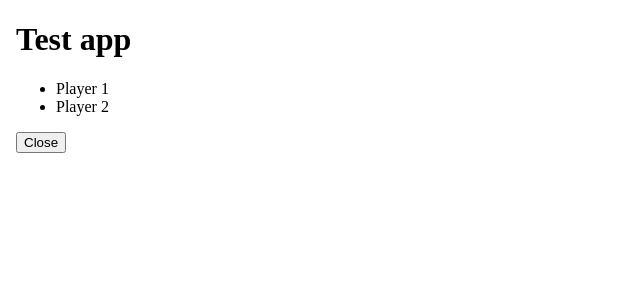
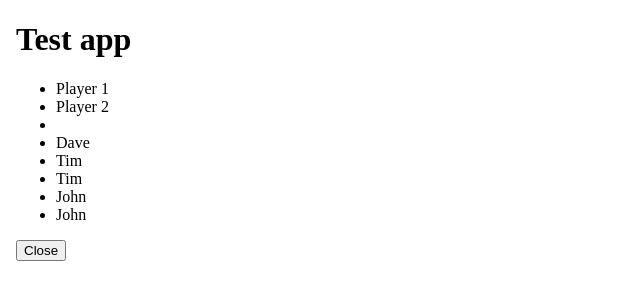
Before and after one commit to juliaranne/angular-app, an Angular app: page /leaderboard in a window 1280 px wide. Shown: the top 300 px of the page, without its empty margins (0-640 px from the left). Built offline with nearby package versions, Linux system fonts and the light colour scheme; data requests are answered from the project's data file.

Commit message:
add get error id and create player

```diff
--- a/server/api/db.json
+++ b/server/api/db.json
@@ -9,6 +9,35 @@
       "id": 2,
       "name": "Player 2",
       "score": 58
+    },
+    {
+      "name": "",
+      "id": 3
+    },
+    {
+      "name": "Dave",
+      "id": 4,
+      "score": 0
+    },
+    {
+      "name": "Tim",
+      "id": 5,
+      "score": 0
+    },
+    {
+      "name": "Tim",
+      "id": 6,
+      "score": 0
+    },
+    {
+      "name": "John",
+      "id": 7,
+      "score": 0
+    },
+    {
+      "name": "John",
+      "id": 8,
+      "score": 0
     }
   ]
 }
--- a/src/app/player/create-player/create-player.component.html
+++ b/src/app/player/create-player/create-player.component.html
@@ -2,10 +2,10 @@
   <label for="playerName">Name*</label>
   <input #inputRef="ngModel" name="name" id="playerName" type="text" ngModel required />
   <div *ngIf="inputRef.invalid && (inputRef.dirty || inputRef.touched)">
-    You're wrong!!!
-    <div *ngIf="!inputRef.errors?.required">
+    Please enter a player name
+    <!-- <div *ngIf="!inputRef.errors?.required">
       Is this hidden or not?
-    </div>
+    </div> -->
   </div>
   <button [disabled]="!playerForm.valid">Submit</button>
 </form>
--- a/src/app/player/create-player/create-player.component.ts
+++ b/src/app/player/create-player/create-player.component.ts
@@ -1,14 +1,49 @@
-import { Component } from '@angular/core';
-import { FormsModule } from '@angular/forms';
+import { Component, OnInit, ViewChild } from '@angular/core';
+import { PlayerService } from '../../shared/player.service';
+import { Player } from '../../shared/player.model';
+
+import { Observable } from 'rxjs/Observable';
+import 'rxjs/add/observable/fromEvent';
 
 @Component({
   selector: 'app-create-player',
   templateUrl: './create-player.component.html',
   styleUrls: ['./create-player.component.scss']
 })
-export class CreatePlayer {
+export class CreatePlayer implements OnInit {
+  @ViewChild('inputRef') inputRef: string = '';
+  player: Player = {name: '', id: 0, score: 0 }
+  players: Player[] = [];
 
-  onSubmit(values: any) {
-    console.log(values);
+  constructor(private playerService: PlayerService) {
+  }
+
+  ngOnInit() {
+    const name$ = Observable.fromEvent(this.getNativeElement(this.inputRef), 'keyup')
+      .debounceTime(200)
+      .distinctUntilChanged()
+      .map((event: any) => event.target.value)
+      .switchMap(term => this.itemsService.search(term))
+      .subscribe(items => this.onResults.emit(items));
+  }
+
+  onSubmit(formData: {name: string}) {
+    this.player.name = formData.name;
+    this.getPlayerId();
+  }
+
+  getPlayerId() {
+    this.playerService.getId()
+      .subscribe(id => {
+        this.player.id = id
+        this.createPlayer();
+      });
+  }
+
+  createPlayer() {
+    this.playerService.create(this.player)
+      .subscribe(players => {
+        this.players = players
+      });
   }
 }
--- a/src/app/shared/player.service.ts
+++ b/src/app/shared/player.service.ts
@@ -1,8 +1,10 @@
-import { HttpClient } from '@angular/common/http';
+import { HttpClient, HttpHeaders } from '@angular/common/http';
 import { Injectable } from '@angular/core';
 import { map } from "rxjs/operators";
+import { Player } from './player.model';
 
 const BASE_URL = 'http://localhost:3000/players/';
+const HEADER = { headers: new HttpHeaders({ 'Content-Type': 'application/json' }) };
 
 @Injectable()
 export class PlayerService {
@@ -13,4 +15,14 @@ export class PlayerService {
     return this.http.get(BASE_URL)
       .pipe(map((response: any) => response));
   }
+
+  getId() {
+    return this.http.get(BASE_URL)
+      .pipe(map((response: any) => response[response.length-1].id + 1));
+  }
+
+  create(player: Player) {
+    return this.http.post(`${BASE_URL}`, JSON.stringify(player), HEADER)
+      .pipe(map((response: any) => response));
+  }
 }
```
Also changed, not shown: 2 other files (tests, documents, lock files or other folders).
